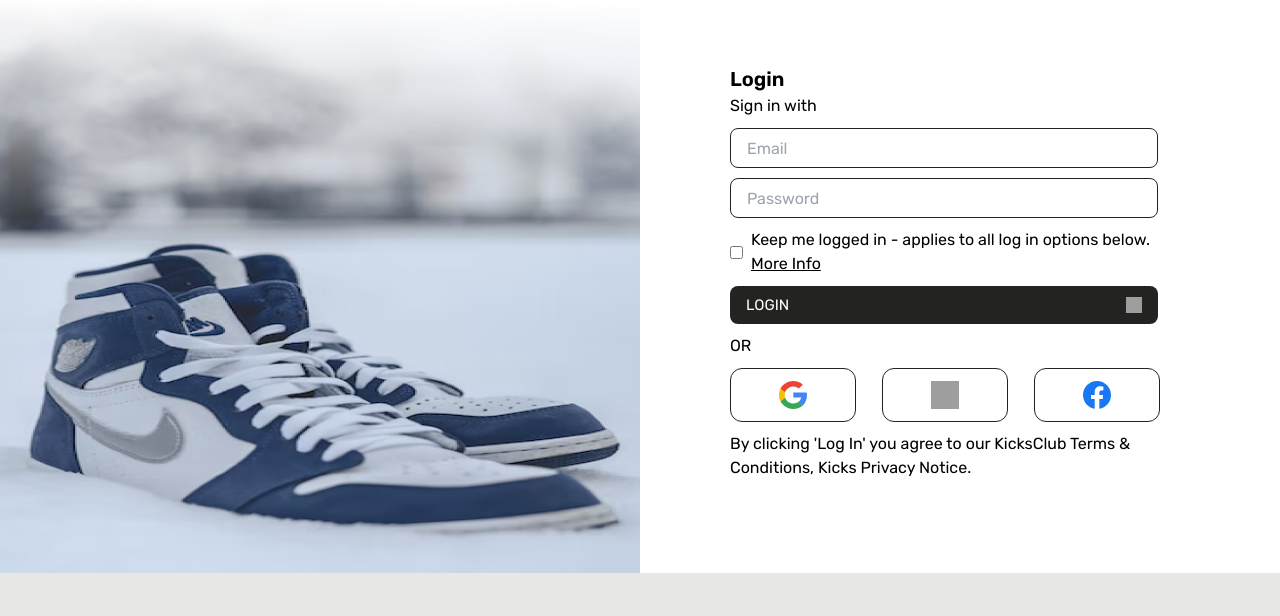
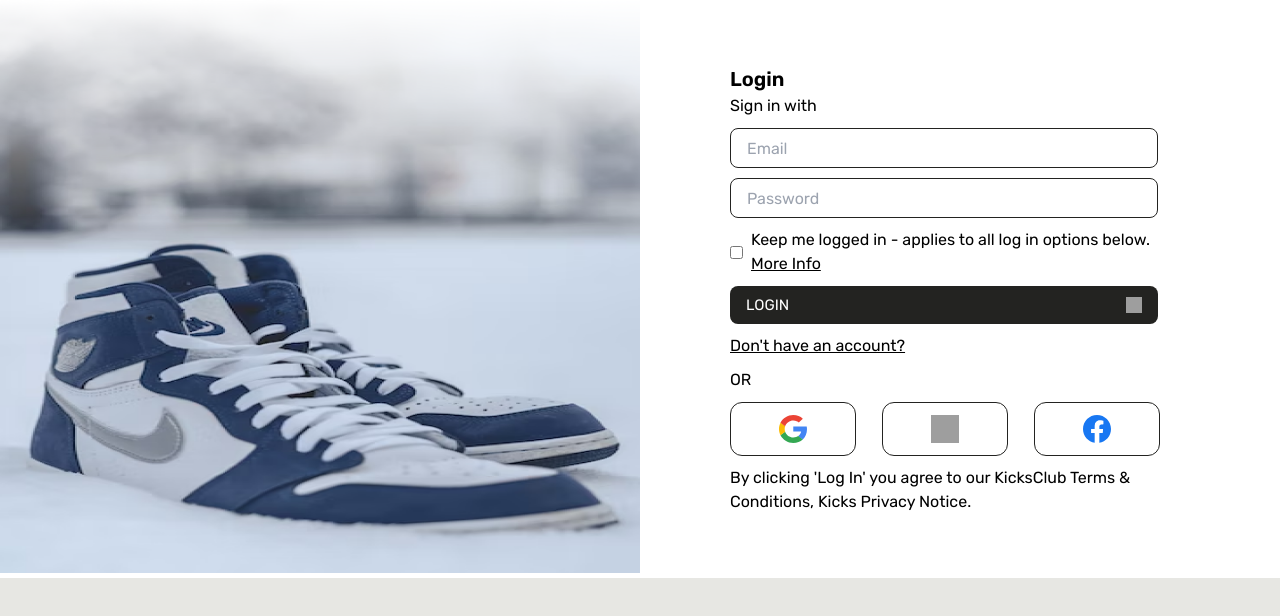
Before and after one commit to Avishekraut/Keekzstore, a React (Create React App) app in the folder keekz/: page / in a window 1280 px wide. Shown: the top 616 px of the page. Built offline with nearby package versions, Linux system fonts and the light colour scheme; grey boxes are pictures that could not be loaded.

Commit message:
some content appended to Login page

```diff
--- a/keekz/src/pages/Login.jsx
+++ b/keekz/src/pages/Login.jsx
@@ -29,6 +29,9 @@ const Login = () => {
           </div>
         </div>
         <SignButton label="Login" />
+        <div className="navigate">
+          <p>Don't have an account?</p>
+        </div>
         <p>OR</p>
         <SignOptions />
         <p>
```
